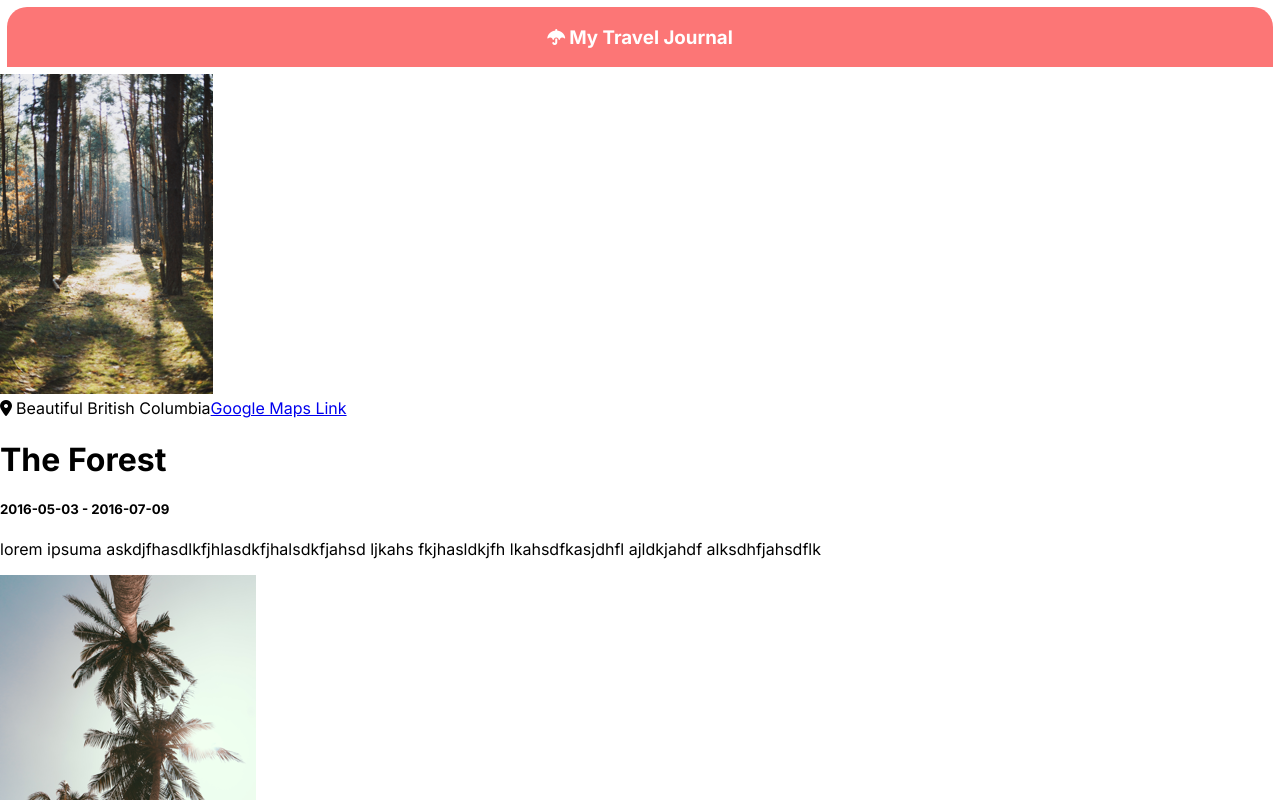
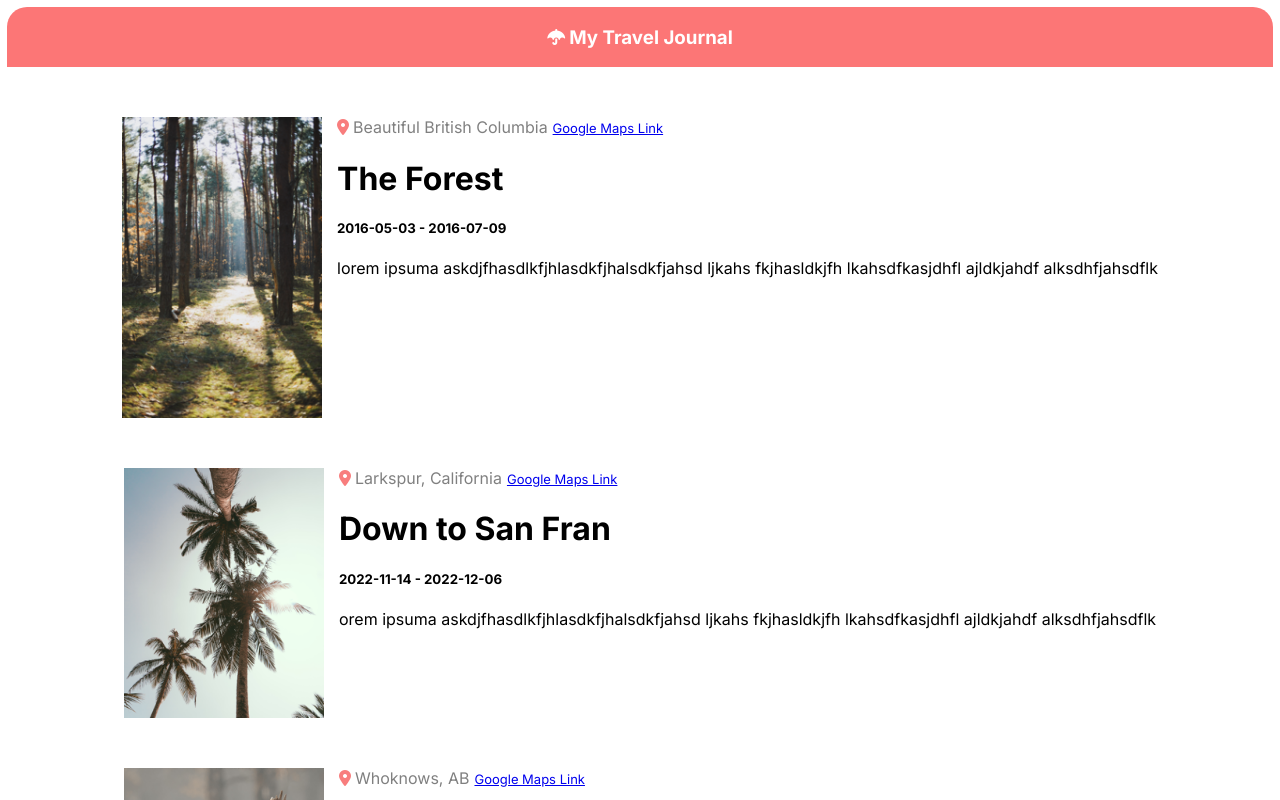
Before and after one commit to brandonfelty/react_tutorial, a React (Create React App) app: page /travel in a window 1280 px wide. Shown: the top 800 px of the page. Built offline with nearby package versions, Linux system fonts and the light colour scheme.

Commit message:
styles travel entries

```diff
--- /dev/null
+++ b/src/components/Entry.css
@@ -0,0 +1,30 @@
+.travel-container {
+  margin: 50px;
+  display: flex;
+  flex-direction: column;
+  align-items: center;
+  justify-content: center;
+}
+
+.travel-entry {
+  display: flex;
+  margin-bottom: 50px;
+}
+
+.travel-img {
+  margin-right: 15px;
+  width: 200px;
+}
+
+.travel-area {
+  margin-right: 5px;
+  color: gray;
+}
+
+.travel-location > a {
+  font-size: small;
+}
+
+.fa-location-dot {
+   color: rgb(248, 125, 125);
+}
--- a/src/components/Entry.jsx
+++ b/src/components/Entry.jsx
@@ -1,4 +1,5 @@
-import React from 'react'
+import React from 'react';
+import './Entry.css';
 
 const Entry = ({ travelItem }) => {
   const imgNameArray = Object.keys(travelItem.imgURL);
@@ -6,11 +7,11 @@ const Entry = ({ travelItem }) => {
 
   return (
     <div className='travel-entry'>
-      <img alt='travel' src={travelItem.imgURL[imgName]} />
+      <img alt='travel' src={travelItem.imgURL[imgName]} className='travel-img'/>
       <div className='travel-details'>
         <div className='travel-location'>
-        <i class="fa-solid fa-location-dot"></i>
-        {travelItem.location}
+          <i className="fa-solid fa-location-dot"></i>
+          <span className='travel-area'>{travelItem.location}</span>
           <a href={travelItem.googleMapsLink}>Google Maps Link</a>
         </div>
         <h1>{travelItem.title}</h1>
--- a/src/components/NavBar.jsx
+++ b/src/components/NavBar.jsx
@@ -8,7 +8,7 @@ const NavBar = ({ title, subtitle, pic }) => {
   if (pic === 'react') logo = reactLogo;
   if (pic === 'airbnb') logo = airbnbLogo;
   let umbrella;
-  if (pic === 'umbrella') umbrella = <i class="fa-solid fa-umbrella"></i>;
+  if (pic === 'umbrella') umbrella = <i className="fa-solid fa-umbrella"></i>;
 
 
   return (
--- a/src/pages/TravelJournal.jsx
+++ b/src/pages/TravelJournal.jsx
@@ -7,6 +7,7 @@ const TravelJournal = () => {
   return (
     <div>
       <NavBar title='My Travel Journal' pic='umbrella'/>
+      <div className='travel-container'>
         {travelJournalData.map((travelItem, index) => (
           <Entry
             key={index}
@@ -14,6 +15,7 @@ const TravelJournal = () => {
           />
         ))}
       </div>
+    </div>
   )
 }
 
```
Lines whose indentation alone changed are shown as unchanged.
